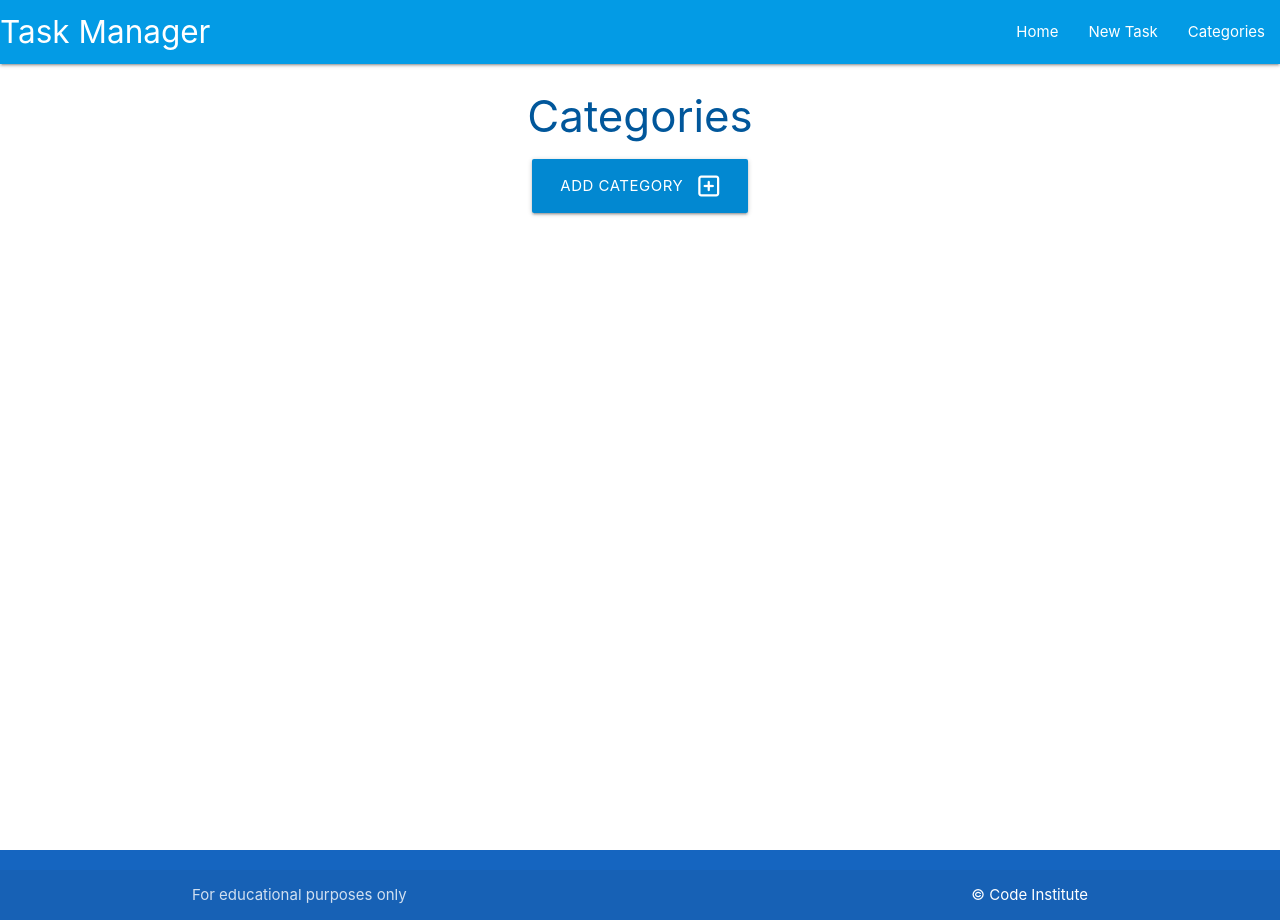
After one commit to NickdevC/flask-sqlalchemy-task-manager, a Python web app: template taskmanager/templates/categories.html in a window 1280 px wide. The commit adds this page. Run offline with Jinja, Linux system fonts and the light colour scheme; the template is opened without the code that fills it, so the values that code supplies are empty; some libraries are stand-ins or nearby versions.

Commit message:
Add categories.html template and button for add_category

```diff
--- /dev/null
+++ b/taskmanager/templates/add_category.html
@@ -0,0 +1,6 @@
+{% extends "base.html" %}
+{% block content %}
+
+<h3 class="light-blue-text text-darken-4 center-align">Add Category</h3>
+
+{% endblock %}
--- a/taskmanager/templates/base.html
+++ b/taskmanager/templates/base.html
@@ -21,7 +21,7 @@
                 <ul class="right hide-on-med-and-down">
                     <li><a href="{{ url_for('home') }}">Home</a></li>
                     <li><a href="">New Task</a></li>
-                    <li><a href="">Categories</a></li>
+                    <li><a href="{{ url_for('categories') }}">Categories</a></li>
                 </ul>
             </div>
         </nav>
@@ -30,7 +30,7 @@
         <ul class="sidenav" id="mobile-demo">
             <li><a href="{{ url_for('home') }}">Home</a></li>
             <li><a href="">New Task</a></li>
-            <li><a href="">Categories</a></li>
+            <li><a href="{{ url_for('categories') }}">Categories</a></li>
         </ul>
     </header>
 
--- /dev/null
+++ b/taskmanager/templates/categories.html
@@ -0,0 +1,14 @@
+{% extends "base.html" %}
+{% block content %}
+
+<h3 class="light-blue-text text-darken-4 center-align">Categories</h3>
+
+<div class="row">
+    <div class="col s12 center-align">
+        <a href="{{ url_for('add_category') }}" class="btn-large light-blue darken-2">
+            Add Category <i class="fa-regular fa-square-plus right"></i>
+        </a>
+    </div>
+</div>
+
+{% endblock %}
```
Also changed, not shown: taskmanager/routes.py (+10 -0 lines).
